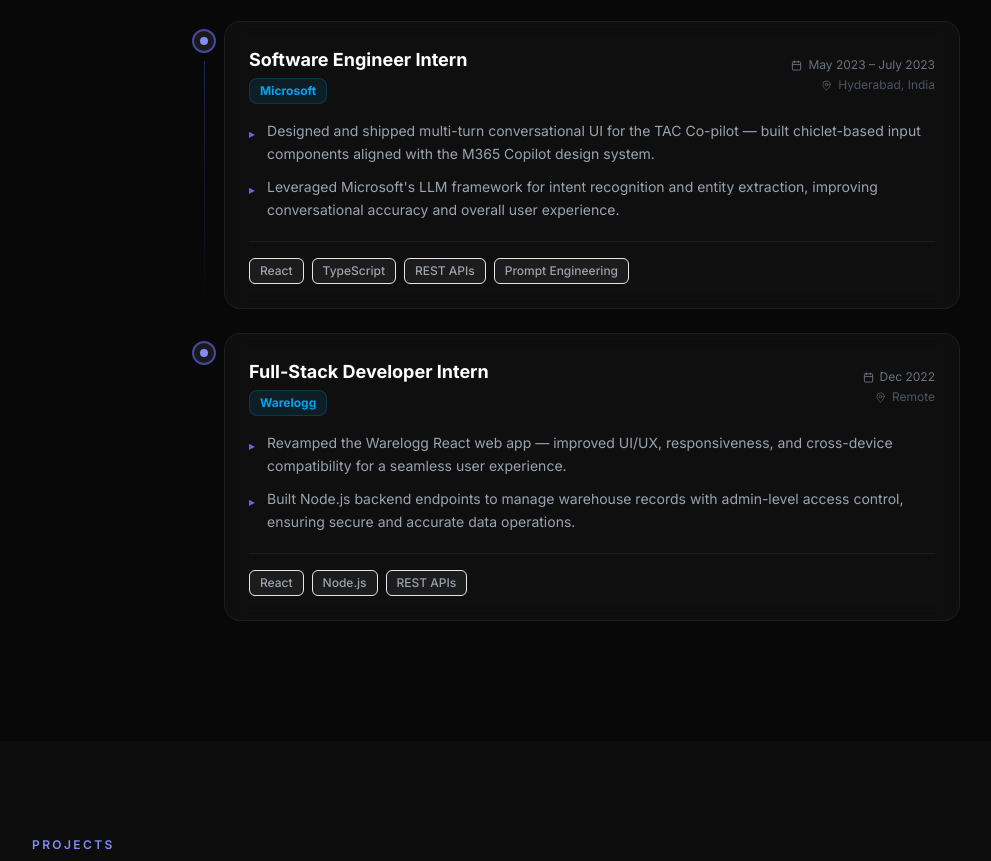
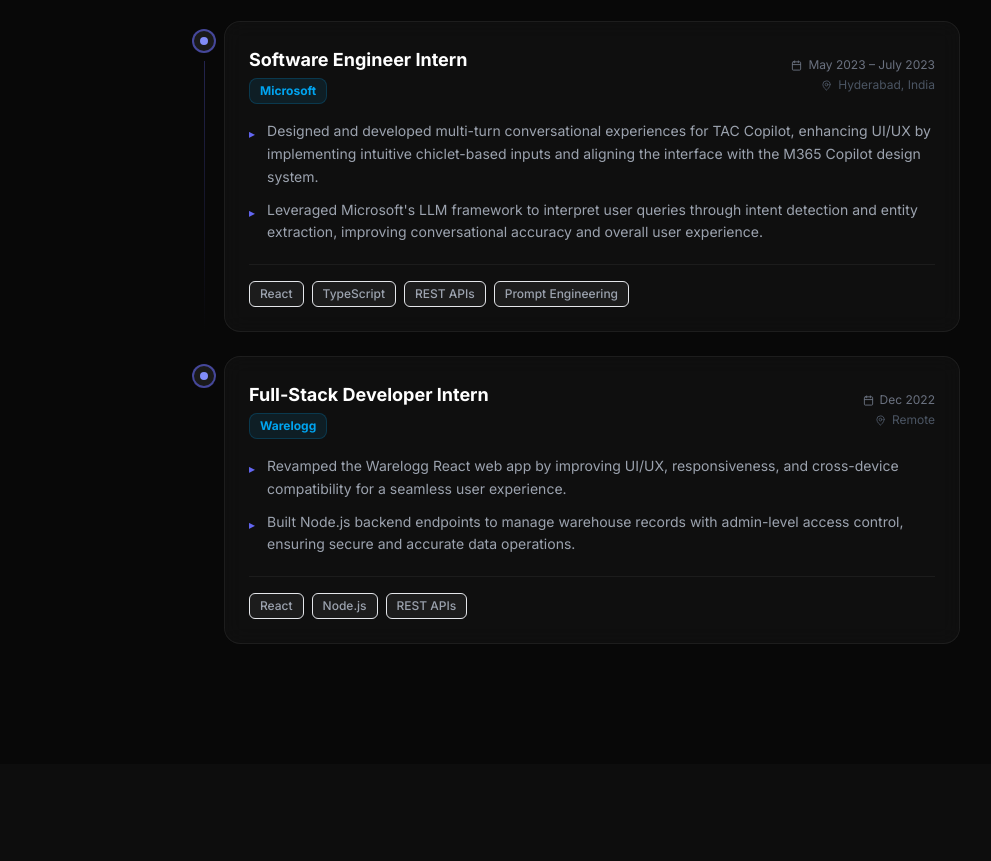
Before and after one commit to MohitSharma-21/Portfolio, a React (Vite) app: page / in a window 1280 px wide. Shown: the part 2920-3781 px from the top of the page, without its empty margins (64-1055 px from the left). Built offline with nearby package versions, Linux system fonts and the light colour scheme.

Commit message:
Refine bullet points for Microsoft and Warelogg experience
Co-Authored-By: Claude Sonnet 4.6 <noreply@anthropic.com>

```diff
--- a/src/data/resumeData.js
+++ b/src/data/resumeData.js
@@ -79,8 +79,8 @@ export const experience = [
     logo: "MS",
     color: "#00a4ef",
     bullets: [
-      "Designed and shipped multi-turn conversational UI for the TAC Co-pilot — built chiclet-based input components aligned with the M365 Copilot design system.",
-      "Leveraged Microsoft's LLM framework for intent recognition and entity extraction, improving conversational accuracy and overall user experience.",
+      "Designed and developed multi-turn conversational experiences for TAC Copilot, enhancing UI/UX by implementing intuitive chiclet-based inputs and aligning the interface with the M365 Copilot design system.",
+      "Leveraged Microsoft's LLM framework to interpret user queries through intent detection and entity extraction, improving conversational accuracy and overall user experience.",
     ],
     tech: ["React", "TypeScript", "REST APIs", "Prompt Engineering"],
   },
@@ -92,7 +92,7 @@ export const experience = [
     logo: "WL",
     color: "#00a4ef",
     bullets: [
-      "Revamped the Warelogg React web app — improved UI/UX, responsiveness, and cross-device compatibility for a seamless user experience.",
+      "Revamped the Warelogg React web app by improving UI/UX, responsiveness, and cross-device compatibility for a seamless user experience.",
       "Built Node.js backend endpoints to manage warehouse records with admin-level access control, ensuring secure and accurate data operations.",
     ],
     tech: ["React", "Node.js", "REST APIs"],
```
